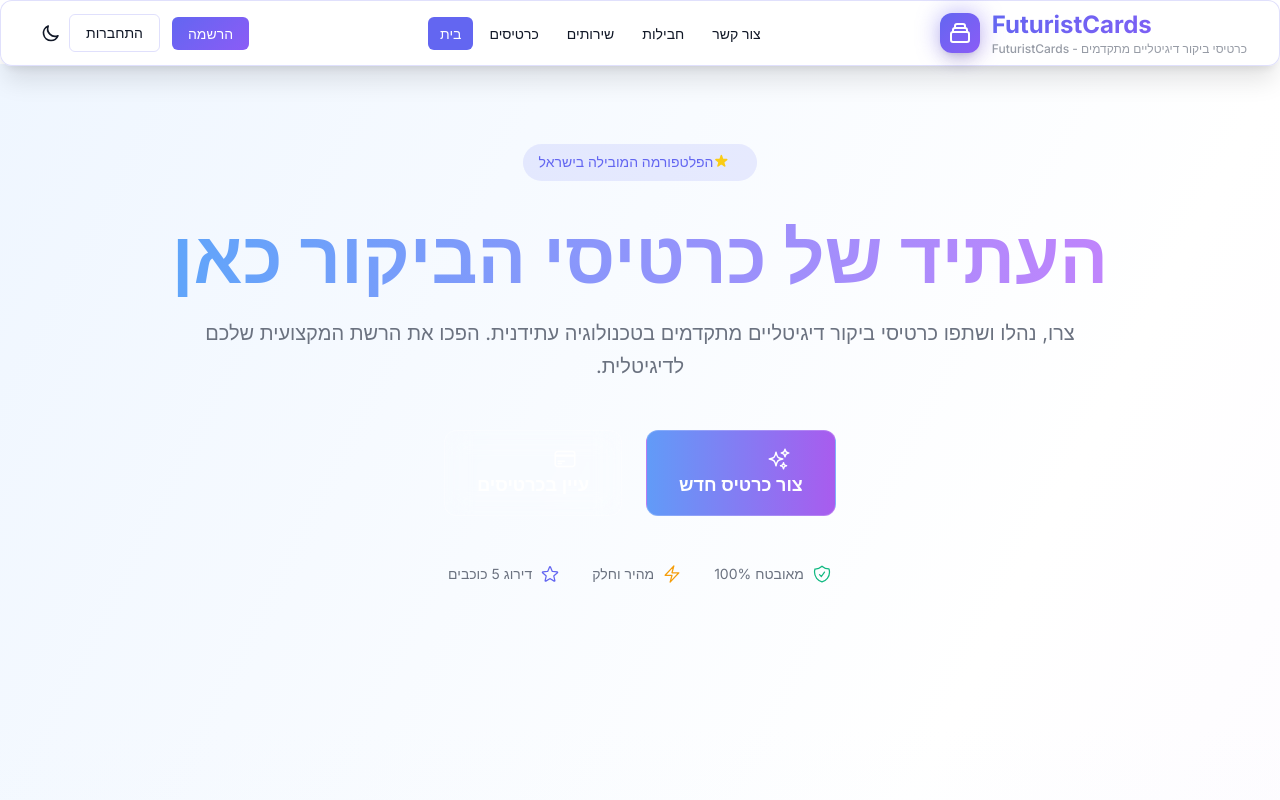
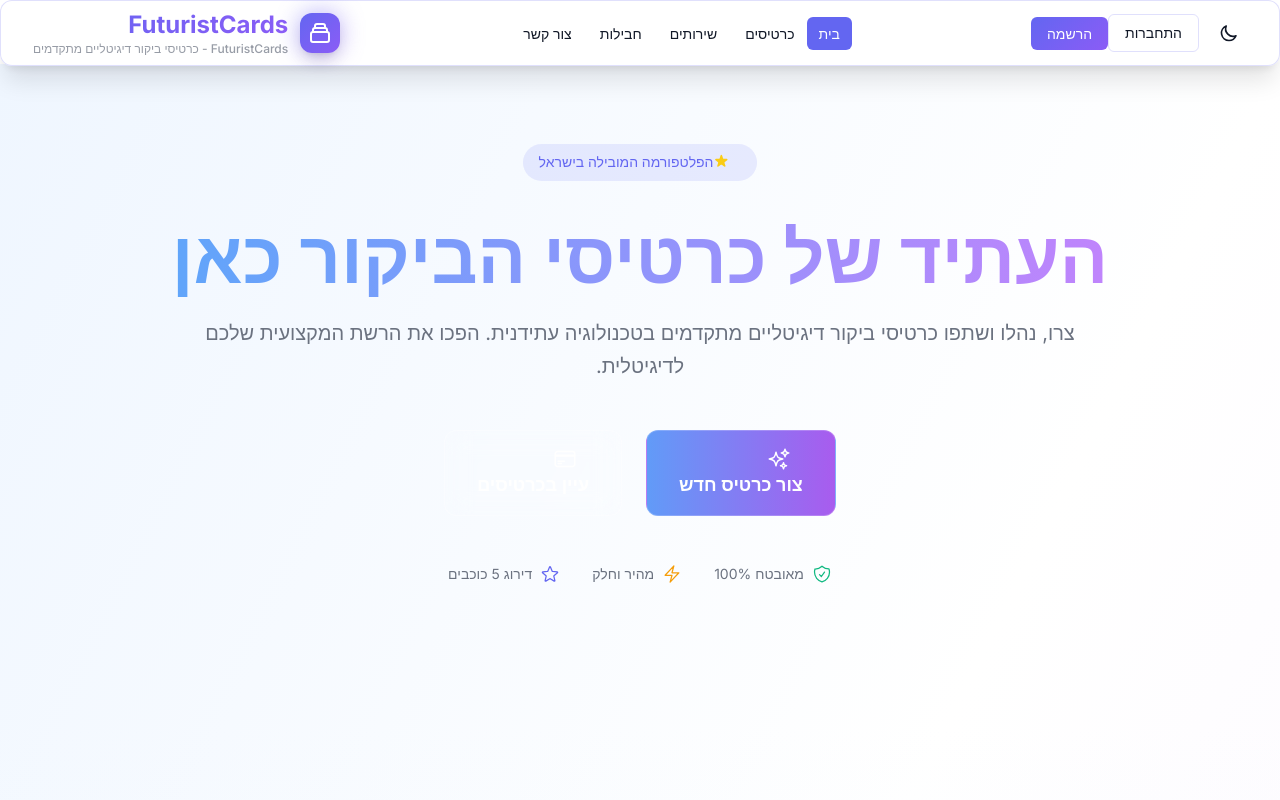
Before and after one commit to Sy2force/FuturistCards, a React (Vite) app in the folder frontend/: page / in a window 1280 px wide. Shown: the top 800 px of the page. Built offline with nearby package versions, Linux system fonts and the light colour scheme.

Commit message:
🔧 FIX: Configuration RTL globale dans App.jsx
- Ajouté dir='rtl' et lang='he' sur div principal App.jsx
- Applique RTL et hébreu à toute l'application
- Corrige l'affichage de toutes les pages incluant ServicesPage
- Configuration globale au lieu de page par page

```diff
--- a/frontend/src/App.jsx
+++ b/frontend/src/App.jsx
@@ -74,6 +74,8 @@ function App() {
     <div
       className="min-h-screen flex flex-col"
       style={{ backgroundColor: currentTheme.colors.background }}
+      dir="rtl"
+      lang="he"
     >
       <Helmet>
         <title>{t('common.title')}</title>
```
